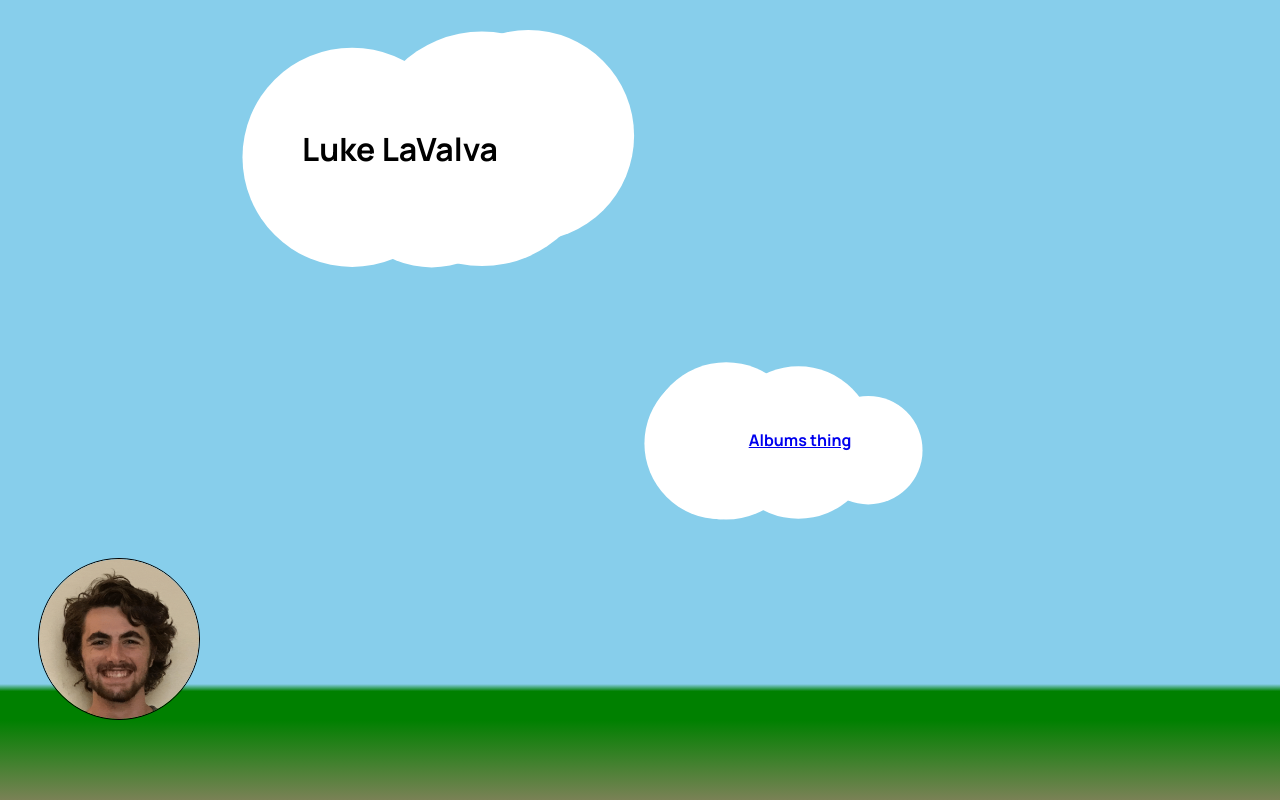
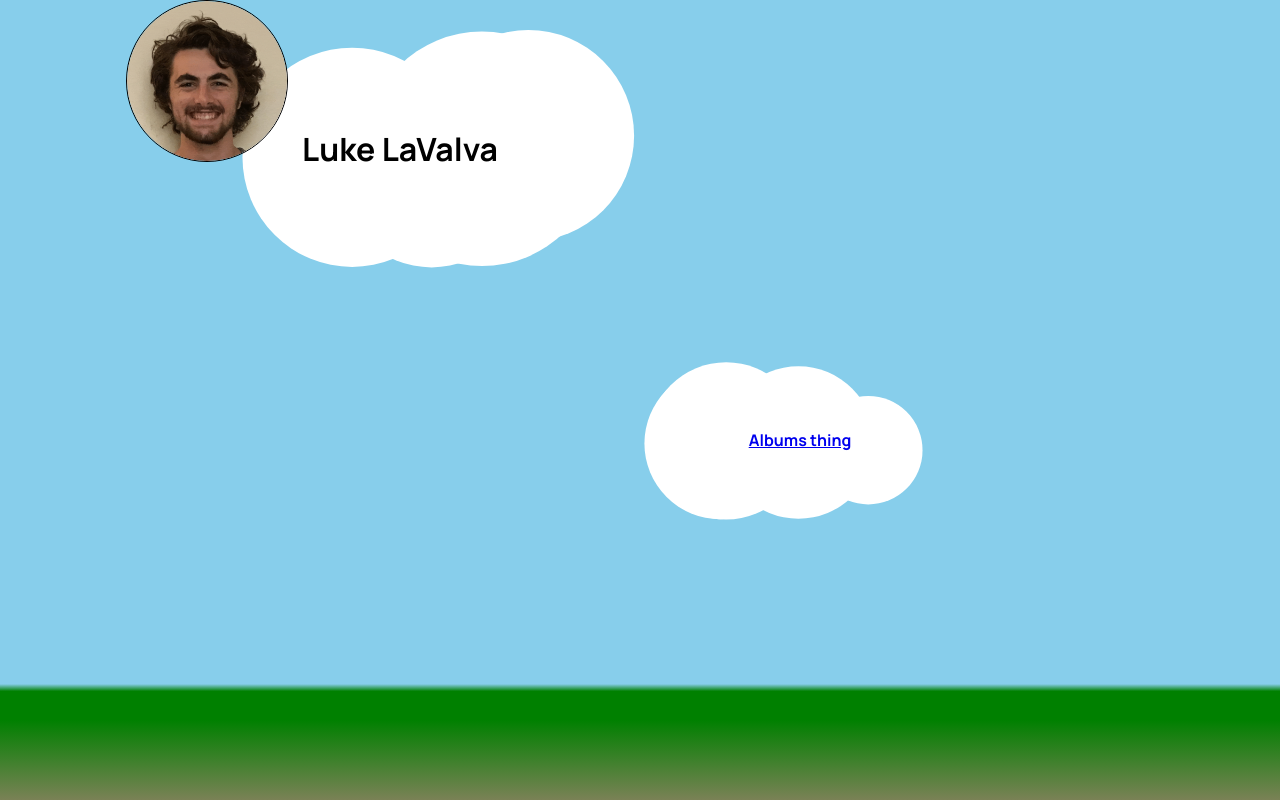
Before and after one commit to LuLaValva/lukelavalva.com, a React (Create React App) app: page / in a window 1280 px wide. Built offline with nearby package versions, Linux system fonts and the light colour scheme.

Commit message:
Ball moves back and forth

```diff
--- a/src/Pages/Home.tsx
+++ b/src/Pages/Home.tsx
@@ -32,7 +32,10 @@ const Home = (props: Props) => {
         src="me_circle.gif"
         className={styles.rollingPicture}
         alt="My face"
-        style={{ transform: `rotate(${left}deg)` }}
+        style={{
+          transform: `rotate(${left}deg)`,
+          left: `${8 + Math.sin(left / 506) * 3 + Math.sin(335) * 2}%`,
+        }}
       />
     </div>
   );
--- a/src/styles/App.module.css
+++ b/src/styles/App.module.css
@@ -46,8 +46,6 @@ body {
   position: sticky;
   width: 20vmin;
   min-width: 130px;
-  left: 3vw;
-  top: 100vh;
   border-radius: 50%;
   border: 1px solid black;
   z-index: 300;
```
